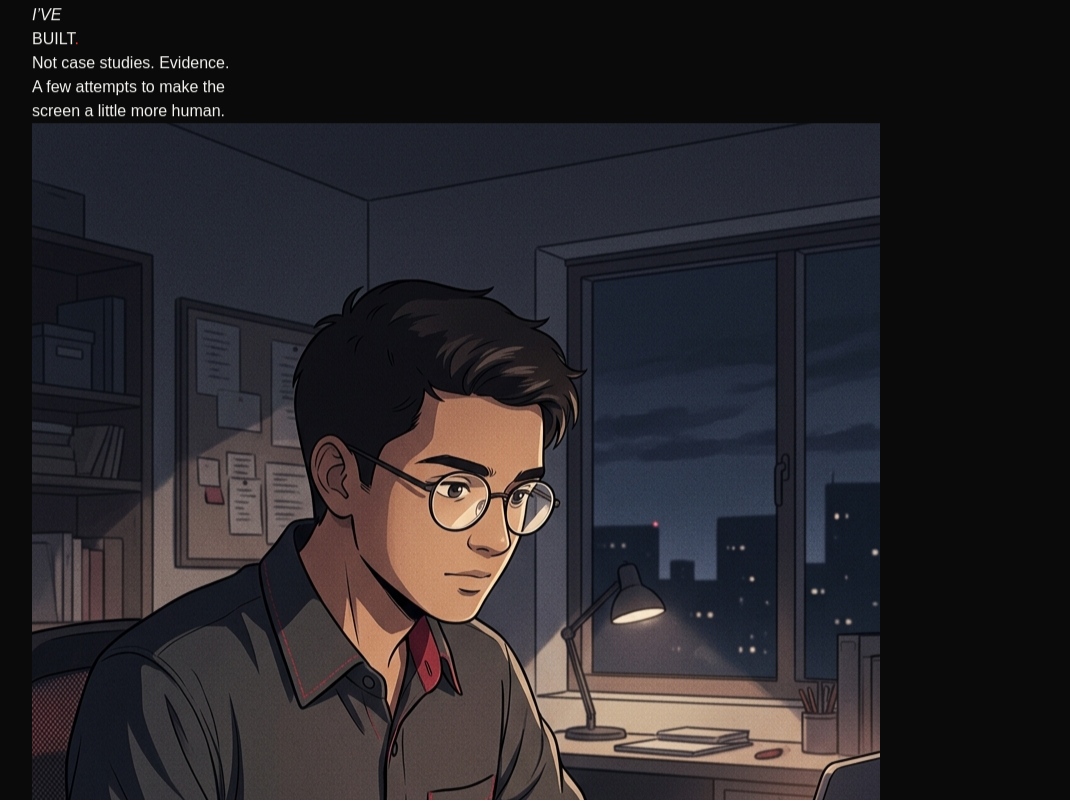
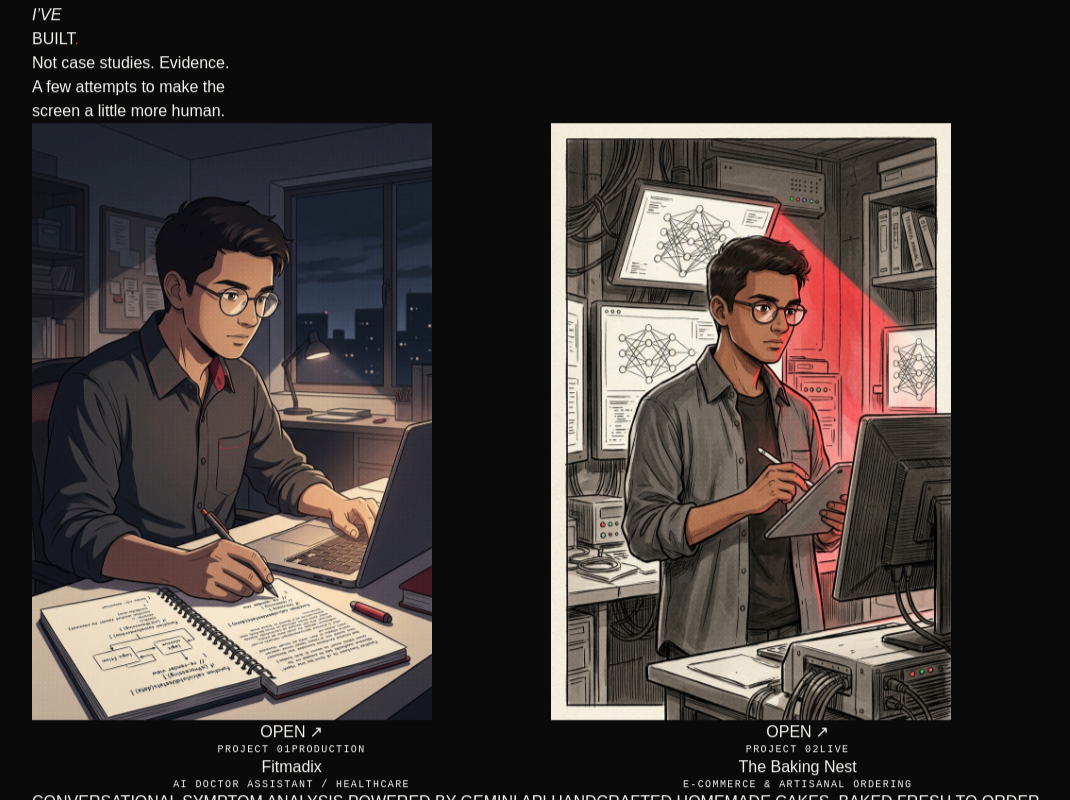
Before and after one commit to sharmaprem3010-netizen/MY-PORTFOLIO, a React (Vite) app: page / in a window 1280 px wide. Shown: the part 2360-3160 px from the top of the page, without its empty margins (32-1102 px from the left). Built offline with nearby package versions, Linux system fonts and the light colour scheme; a web font is replaced by a local one.

Commit message:
fix(console): remove deprecated apple-mobile-web-app-capable and eliminate lazy loading intervention

```diff
--- a/index.html
+++ b/index.html
@@ -6,7 +6,6 @@
     <meta name="theme-color" content="#0a0a0a" media="(prefers-color-scheme: dark)" />
     <meta name="theme-color" content="#f5f4f0" />
     <meta name="mobile-web-app-capable" content="yes" />
-    <meta name="apple-mobile-web-app-capable" content="yes" />
     <meta name="apple-mobile-web-app-status-bar-style" content="black-translucent" />
     <meta name="format-detection" content="telephone=no" />
     <link rel="icon" type="image/svg+xml" href="/favicon.svg" />
--- a/src/components/ProjectCard.tsx
+++ b/src/components/ProjectCard.tsx
@@ -22,8 +22,9 @@ export default function ProjectCard({ project, onOpen }: ProjectCardProps) {
         <img
           src={imgSrc}
           alt={`Original anime illustration for ${project.name}`}
-          loading="lazy"
           decoding="async"
+          width="400"
+          height="260"
           referrerPolicy="no-referrer"
           onError={() => {
             if (project.fallbackImage && imgSrc !== project.fallbackImage) {
```
